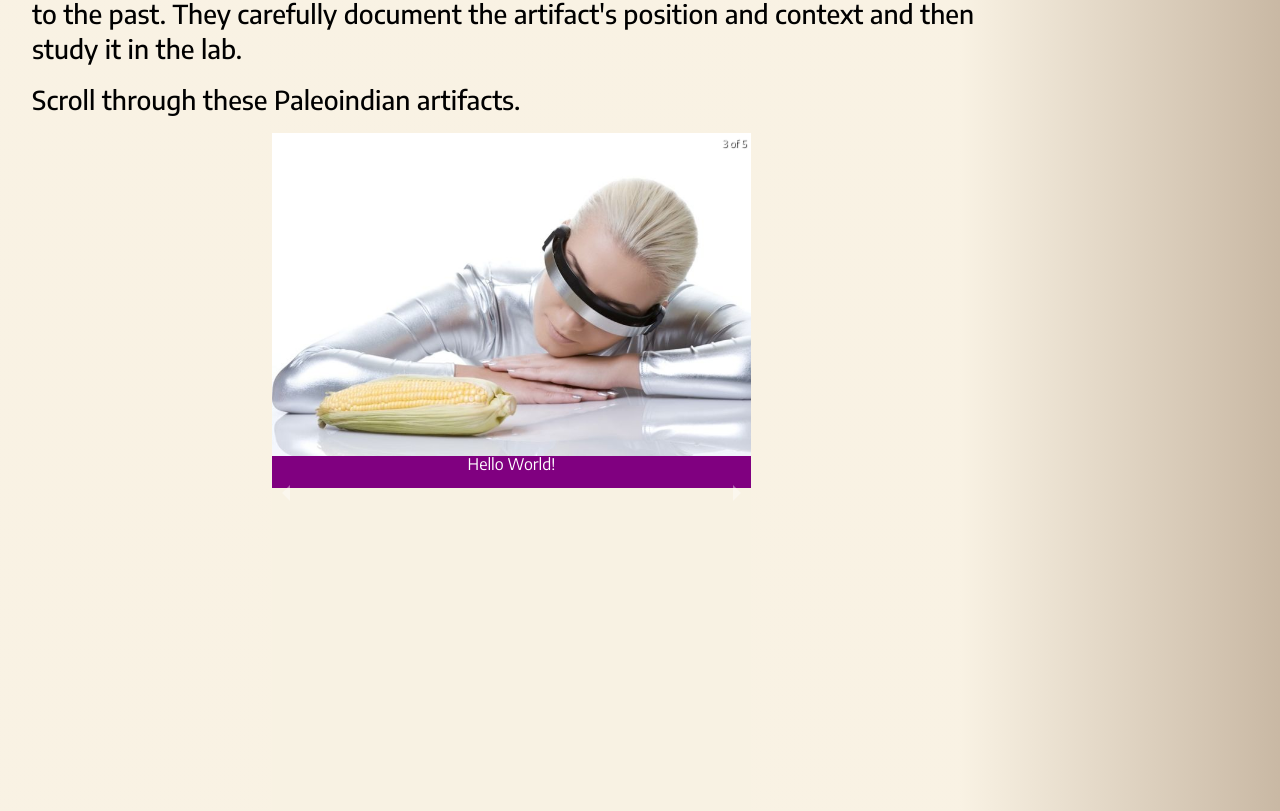
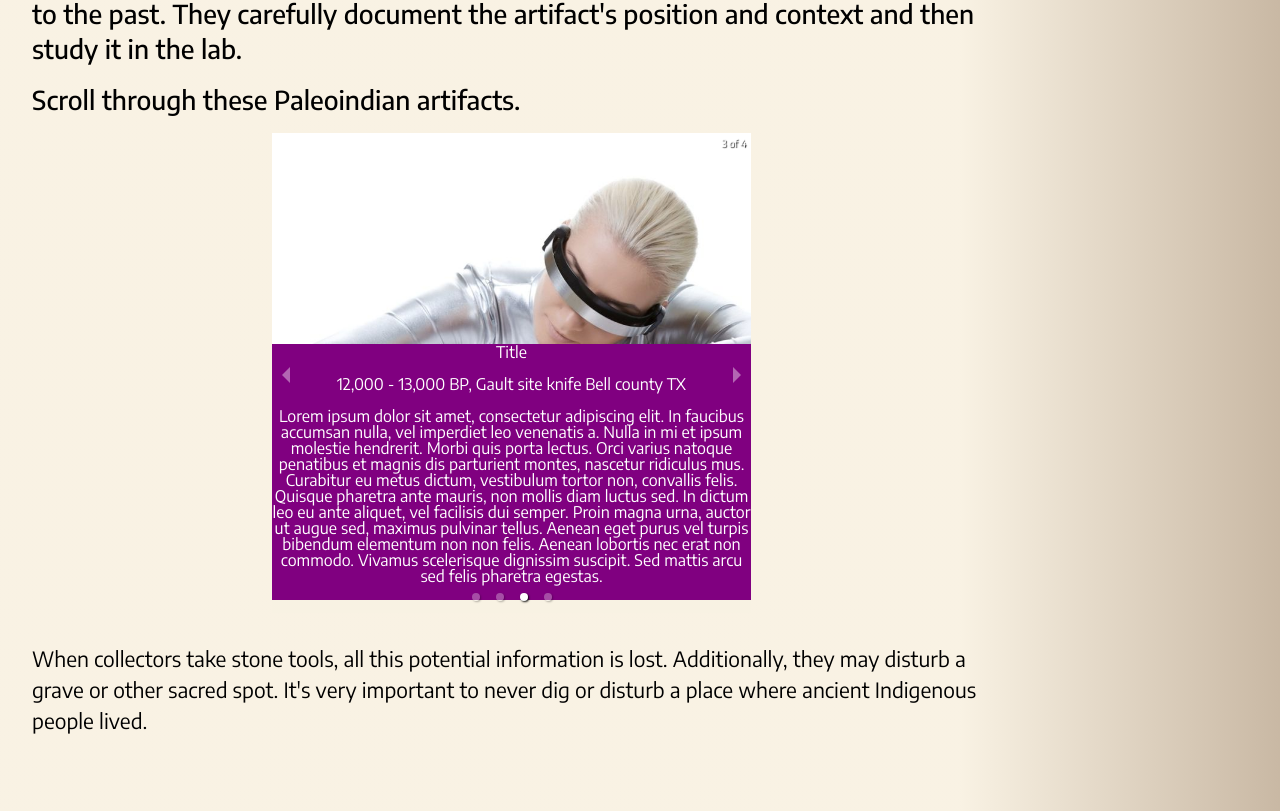
Before and after one commit to scottdickerson/paleoindian-site, a Next.js app: page /stories/daily-life in a window 1280 px wide. Shown: the part 4929-5740 px from the top of the page. Built offline with nearby package versions, Linux system fonts and the light colour scheme; a web font is replaced by a local one.

Commit message:
found out carousels are considered bad UX going to try css scroll snap

```diff
--- a/src/components/carousel.tsx
+++ b/src/components/carousel.tsx
@@ -37,7 +37,9 @@ export function DailyLifeCarousel({ images }: Props) {
                     <div
                         className={styles.imageTextContainer}
                     >
-                        <p> Hello World! </p>
+                        <p className={styles.imageTextTitle}> Title </p>
+                        <p className={styles.imageTextDescription}> 12,000 - 13,000 BP, Gault site knife Bell county TX</p>
+                        <p className={styles.imageText}> Lorem ipsum dolor sit amet, consectetur adipiscing elit. In faucibus accumsan nulla, vel imperdiet leo venenatis a. Nulla in mi et ipsum molestie hendrerit. Morbi quis porta lectus. Orci varius natoque penatibus et magnis dis parturient montes, nascetur ridiculus mus. Curabitur eu metus dictum, vestibulum tortor non, convallis felis. Quisque pharetra ante mauris, non mollis diam luctus sed. In dictum leo eu ante aliquet, vel facilisis dui semper. Proin magna urna, auctor ut augue sed, maximus pulvinar tellus. Aenean eget purus vel turpis bibendum elementum non non felis. Aenean lobortis nec erat non commodo. Vivamus scelerisque dignissim suscipit. Sed mattis arcu sed felis pharetra egestas. </p>
                     </div>
                 </div>
             ))}
--- a/src/data/daily-life/carouselData.tsx
+++ b/src/data/daily-life/carouselData.tsx
@@ -2,7 +2,7 @@ import carousel1 from '@/data/daily-life/1.jpg'
 import carousel2 from '@/data/daily-life/2.jpg'
 import carousel3 from '@/data/daily-life/3.jpg'
 import carousel4 from '@/data/daily-life/4.jpg'
-import carousel5 from '@/data/daily-life/5.jpg'
+// import carousel5 from '@/data/daily-life/5.jpg'
 
 export const carouselData = [
     {
@@ -21,8 +21,8 @@ export const carouselData = [
         id: 'carouselfour',
         image: carousel4,
     },
-    {
-        id: 'carouselfive',
-        image: carousel5,
-    },
+    // {
+    //     id: 'carouselfive',
+    //     image: carousel5,
+    // },
 ]
--- a/src/styles/Carousel.module.scss
+++ b/src/styles/Carousel.module.scss
@@ -1,18 +1,11 @@
 .carouselWrapper {
     background-color: #f8f2e3;
-    top: 20%;
-    left: 40%;
     width: 50%;
 }
 
 .imageWrapper {
     position: relative;
     text-align: center;
-    width: fit-content;
-    display: flex;
-    justify-content: center;
-    align-items: center;
-    // max-height: 50%;
 }
 
 .image {
```
